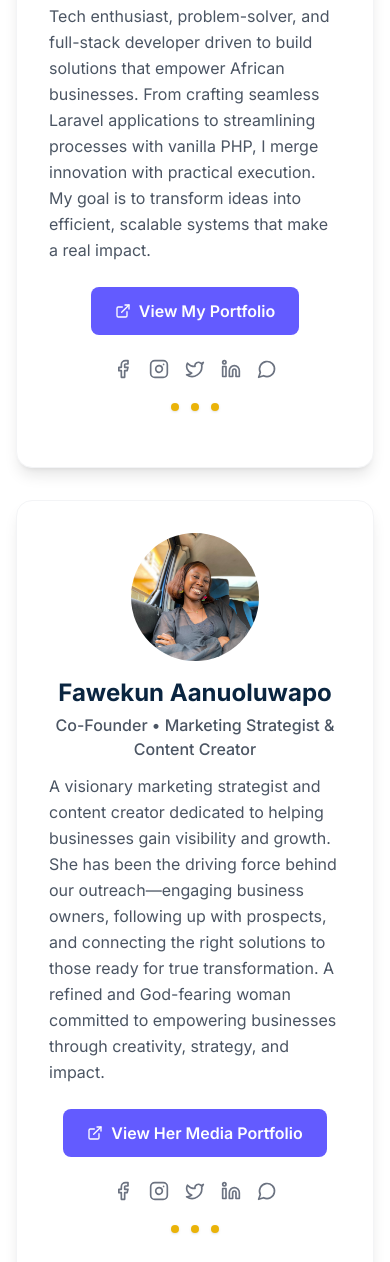
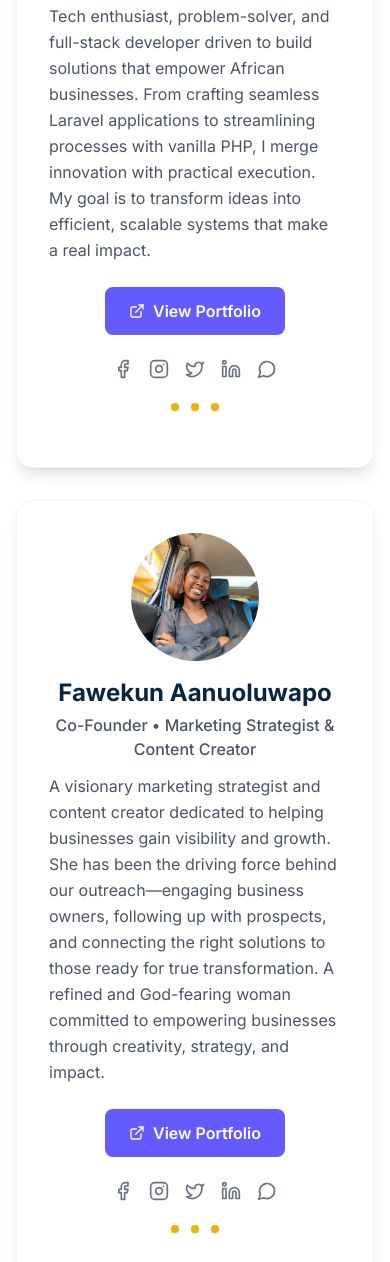
Before and after one commit to OluwakoredeAlonge/smartpos, a plain HTML site: page about.html in a window 390 px wide. Shown: the part 10078-11340 px from the top of the page. Drawn offline with nearby package versions, Linux system fonts and the light colour scheme.

Commit message:
fixed all responsive issues

```diff
--- a/about.html
+++ b/about.html
@@ -683,7 +683,7 @@
                     <div class="mb-6 text-center">
                         <a href="https://folio-two-blush.vercel.app/" class="inline-flex items-center space-x-2 px-6 py-3 bg-accent text-white rounded-lg font-semibold hover:bg-accent-light transition">
                             <i data-lucide="external-link" class="w-4 h-4"></i>
-                            <span>View My Portfolio</span>
+                            <span>View Portfolio</span>
                         </a>
                     </div>
                     <div class="flex justify-center space-x-4 mb-6">
@@ -720,7 +720,7 @@
                     <div class="mb-6 text-center">
                         <a href="#" class="inline-flex items-center space-x-2 px-6 py-3 bg-accent text-white rounded-lg font-semibold hover:bg-accent-light transition">
                             <i data-lucide="external-link" class="w-4 h-4"></i>
-                            <span>View Her Media Portfolio</span>
+                            <span>View Portfolio</span>
                         </a>
                     </div>
                     <div class="flex justify-center space-x-4 mb-6">
```
Also changed, not shown: pricing.html (+2 -2 lines).
